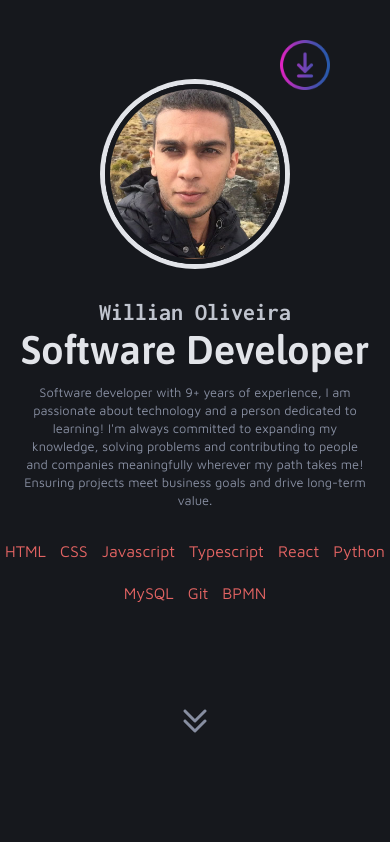
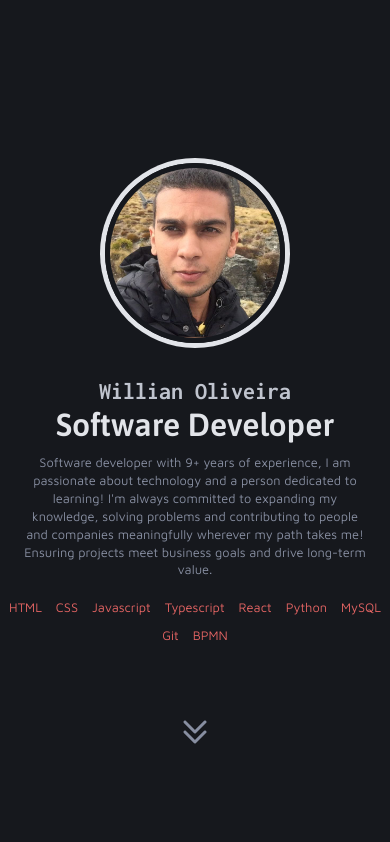
Before and after one commit to willgdo/willianoliveira, a plain HTML site: page index.html in a window 390 px wide. Shown: the top 842 px of the page. Drawn offline with Linux system fonts and the light colour scheme.

Commit message:
Melhora header e adiciona animação

```diff
--- a/index.html
+++ b/index.html
@@ -18,11 +18,13 @@
     </head>
 
     <body>
+        <!-- Botão fixo para download de cv -->
         <div class="btn-download-cv">
             <a href="./assets/cv_pt_willian.pdf" download>
-                <img src="./assets/icons/download.png" width="50px" height="50px" alt="download cv"/>
+                <img src="./assets/icons/download.png"  alt="download cv"/>
             </a>
         </div>
+
         <main>
             <header>
                 <div class="avatar">
@@ -47,8 +49,12 @@
                         <li>BPMN</li>
                     </ul>
                 </div>
-                <div class="btn-down"><a href="#about"><img src="./assets/icons/CaretDoubleDown.png" /></a></div>
             </header>
+            <div class="btn-down">
+                <a href="#about">
+                    <img src="./assets/icons/CaretDoubleDown.png" />
+                </a>
+            </div>
         </main>
 
         <div class="topics-wrapper">
@@ -76,6 +82,7 @@
 
             <section id="contact">
                 <h3> Contato </h3>
+
                 <p>Email: willian.oliveira737@gmail.com</p>
                 <p>Celular: +55 (11) 96552-6415</p>
             </section>
--- a/styles/global.css
+++ b/styles/global.css
@@ -4,10 +4,6 @@
   box-sizing: border-box;
   scroll-behavior: smooth;
 }
-
-/* :target {
-  scroll-margin-top: .8em;
-} */
 
 :root {
   --gray-100: #0d0e11;
@@ -19,15 +15,22 @@
   --red: #e36463;
 
   --title-lg: 600 2.5rem/1.2 "Asap", sans-serif;
-  --title-md: 600 1.5rem/1.2 "Inconsolata", sans-serif;
+  --title-md: 600 1.7rem/1.2 "Inconsolata", sans-serif;
   --title-sm: 600 1rem/1.2 "Inconsolata", sans-serif;
 
   --subtitle: 400 1.25rem/1.2 "Inconsolata", monospace;
 
-  --text-md: 400 1rem/1.4 "Maven Pro", sans-serif;
-  --text-sm: 400 0.8rem/1.4 "Maven Pro", sans-serif;
+  --text-sm: 400 1rem/1.4 "Maven Pro", sans-serif;
 }
 
 body {
   background-color: var(--gray-200);
 }
+
+@media (max-width: 600px) {
+  :root {
+    --title-lg: 600 2rem/1.2 "Asap", sans-serif;
+    --title-md: 600 1.5rem/1.2 "Inconsolata", sans-serif;
+    --text-sm: 400 0.8rem/1.4 "Maven Pro", sans-serif;
+  }
+}
--- a/styles/header.css
+++ b/styles/header.css
@@ -1,18 +1,45 @@
+/*Botão download cv*/
+.btn-download-cv {
+  position: fixed;
+  top: 40px;
+  right: 60px;
+
+  & a img {
+    width:50px;
+    height:50px
+  }
+}
+
 main {
   width: 100%;
   height: 100vh;
   display: flex;
   justify-content: center;
+  flex-direction: column;
+  align-items: center;
 }
 
 header {
-  width: 680px;
+  width: 50%;
   padding: 50px 0px;
   display: flex;
   flex-direction: column;
   justify-content: center;
   align-items: center;
   text-align: center;
+
+  & .avatar {
+    position: relative;
+
+    & > img {
+      width: 180px;
+      height: 180px;
+      border-radius: 50%;
+      border: 5px solid var(--gray-200);
+      box-shadow: 0px 0px 0px 5px var(--gray-600);
+      margin-bottom: 30px;
+    }
+  }
 
   & h2 {
     font: var(--title-md);
@@ -31,7 +58,7 @@ header {
   }
 
   & ul li {
-    font: var(--text-md);
+    font: var(--text-sm);
     display: inline-block;
     color: var(--red);
     margin: 20px 5px 0px;
@@ -42,21 +69,29 @@ header {
   }
 }
 
-.avatar {
-  position: relative;
+@media (max-width: 720px) {
+  .btn-download-cv {
+    display: none;
+  }
 
-  & > img {
-    width: 180px;
-    height: 180px;
-    border-radius: 50%;
-    border: 5px solid var(--gray-200);
-    box-shadow: 0px 0px 0px 5px var(--gray-600);
-    margin-bottom: 30px;
+  header {
+    width: 100%;
+
+    & ul li {
+      margin: 10px 5px 0px;
+    }
   }
 }
 
 .btn-down {
-  margin: 0px 0px 20px;
-  text-align: center;
-  margin-top: 100px;
+  animation: move 2s infinite ease-in-out;
 }
+
+.btn-down:hover {
+  cursor: pointer;
+}
+
+@keyframes move {
+  0%   {transform: translateY(0px);}
+  50%  {transform: translateY(20px);}
+}
--- a/styles/sections.css
+++ b/styles/sections.css
@@ -1,10 +1,3 @@
-/*Botão download cv*/
-.btn-download-cv {
-  position: fixed;
-  top: 40px;
-  right: 60px;
-}
-
 .topics-wrapper {
   width: 60%;
   display: flex;
@@ -20,7 +13,7 @@ section {
   padding: 30px 30px;
 
   & h3 {
-    font: var(--text-md);
+    font: var(--text-sm);
     font-weight: bold;
   }
 
```
